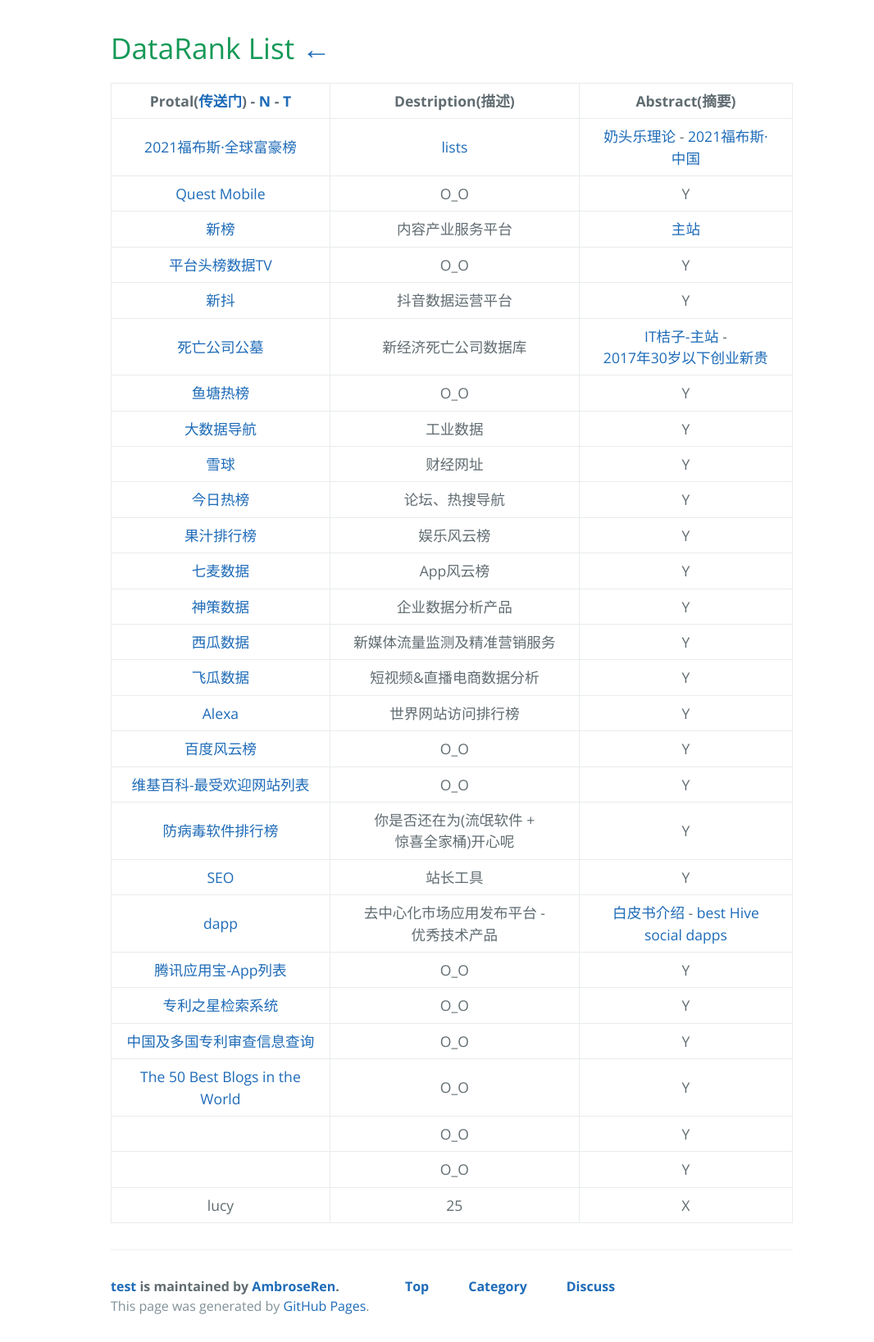
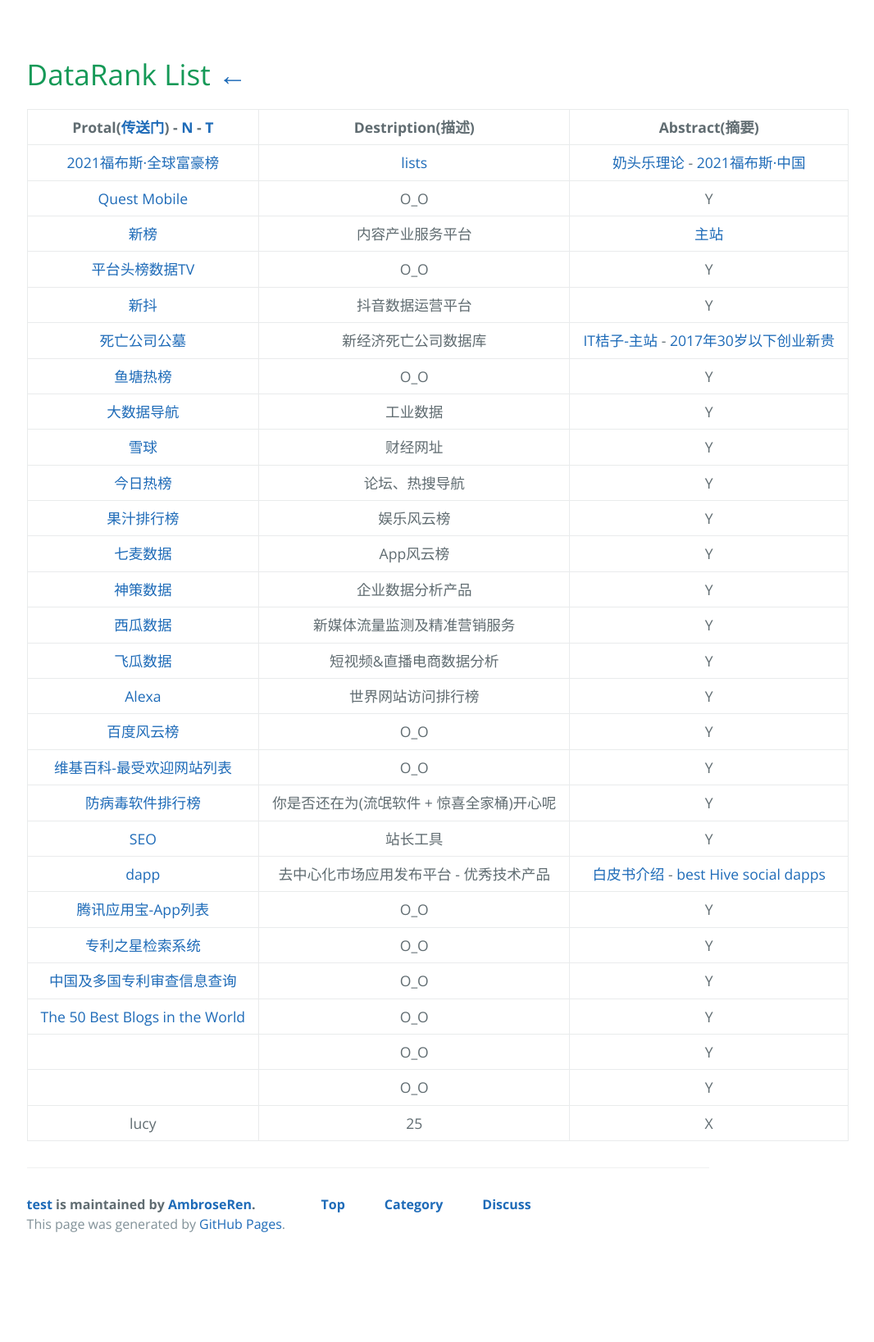
Before and after one commit to AmbroseRen/test, a Jekyll site: the page built from Data/DataRank.md, in a window 1280 px wide. Shown: the whole page at 82% size, without its empty margins (89-1155 px from the left). Built offline with Jekyll 4.4.1, drawn with Linux system fonts in a browser that asks for light colours; our own code applies the rules of GitHub Pages for plain Markdown files; the repository's description, which GitHub fills in, is left out; after the commit the page ends 1537 px from its top, so only the background shows below that.

Commit message:
Update DataRank.md

```diff
--- a/Data/DataRank.md
+++ b/Data/DataRank.md
@@ -1,3 +1,8 @@
+<style type="text/css">
+#content {margin-left: 2%;}
+#content table {width:1300px;}
+</style>
+
 # DataRank List [←](index.md)
 
 | Protal([传送门](../navigation.md)) - [N](../Library/synthesize.md) - [T](TorrentKitty.md) | Destription(描述) | Abstract(摘要) |
```
